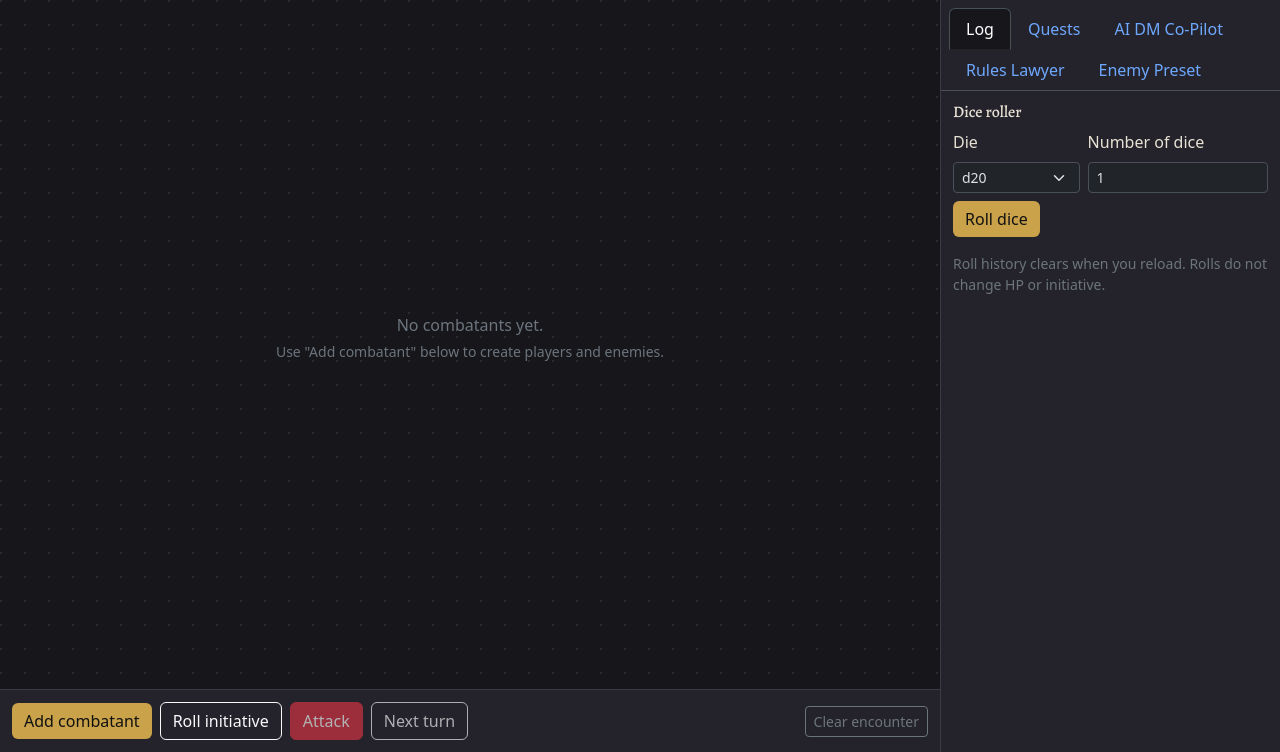
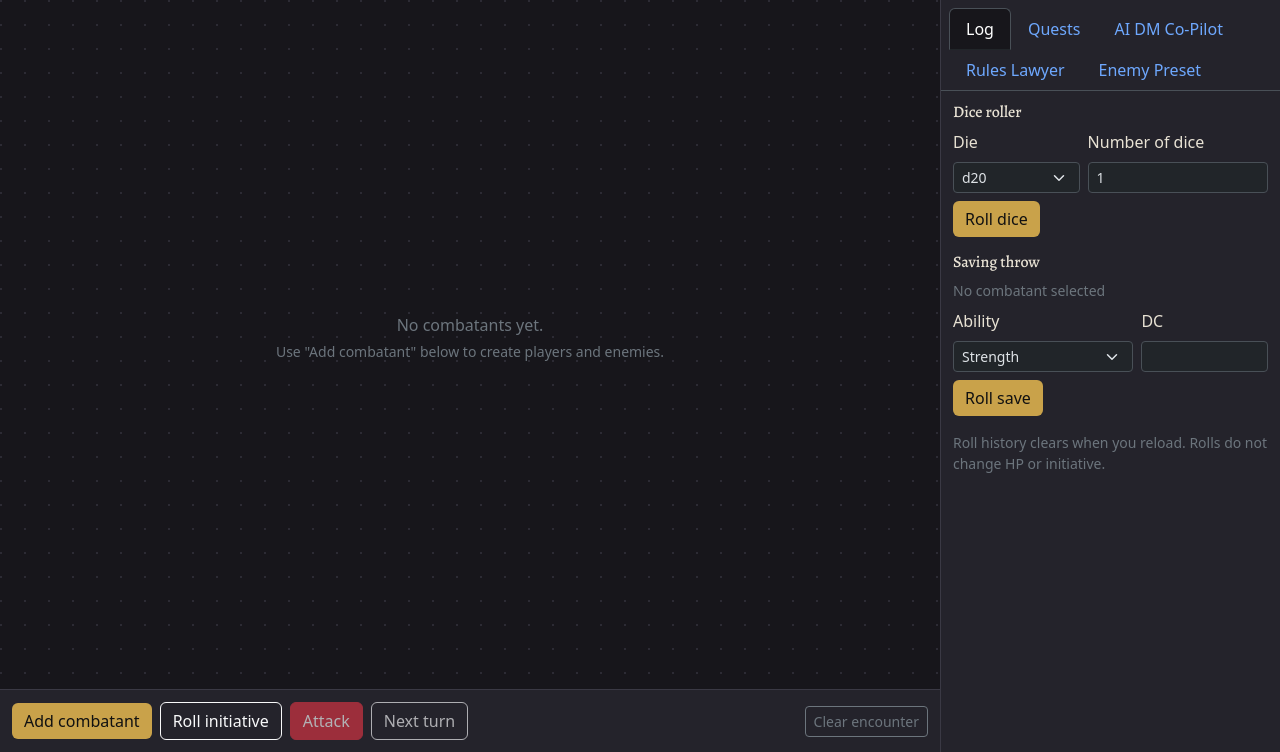
Before and after one commit to UCCS-CS4300-5300/group2-fall2026, a Django app: page / in a window 1280 px wide. Shown: the part 48-800 px from the top of the page. Run offline with Django 5.2, Linux system fonts and the light colour scheme; data that the repository does not hold is empty.

Commit message:
Add saving throw roll controls

```diff
--- a/project/core/static/core/js/main.js
+++ b/project/core/static/core/js/main.js
@@ -5,6 +5,7 @@ import { setupPreset } from "./enemy_presets.js";
 import { setupSelectableCharacterCard } from "./character_select.js";
 import { setupEditableHp } from "./editable_hp.js";
 import { setupInitiativeRoller } from "./initiative_roller.js";
+import { setupSavingThrowRoller } from "./saving_throws.js";
 
 setupDraggableCharacterCard() //Make character cards draggable
 setupSelectableCharacterCard() // Make character cards selectable
@@ -14,6 +15,7 @@ setupQuests()
 setupPreset()
 setupEditableHp() // Make character current HP editable
 setupInitiativeRoller()
+setupSavingThrowRoller()
 
 //Logic for adding new combatant with the "addForm" element on the home template.
 const addForm = document.getElementById("addForm");
--- a/project/core/static/core/js/saving_throws.js
+++ b/project/core/static/core/js/saving_throws.js
@@ -49,3 +49,68 @@ export function rollSavingThrow(combatant, ability, dc) {
     const die = rollDice(20, 1).total;
     return calculateSavingThrow(die, bonus, dc);
 }
+
+export function setupSavingThrowRoller() {
+    const form = document.getElementById("savingThrowForm");
+    const board = document.getElementById("board");
+    if (!form || !board) return;
+
+    const selectedTarget = document.getElementById("savingThrowTarget");
+    const result = document.getElementById("savingThrowResult");
+    const error = document.getElementById("savingThrowError");
+    const log = document.getElementById("log");
+    const abilityLabels = {
+        strength: "Strength",
+        dexterity: "Dexterity",
+        constitution: "Constitution",
+        intelligence: "Intelligence",
+        wisdom: "Wisdom",
+        charisma: "Charisma",
+    };
+    let selectedCombatant = null;
+
+    board.addEventListener("combatant:selected", (event) => {
+        selectedCombatant = event.target.closest(".combatant");
+        const name = selectedCombatant.querySelector(".name")?.textContent.trim();
+        selectedTarget.textContent = `Selected: ${name || "Combatant"}`;
+        result.textContent = "";
+        error.textContent = "";
+    });
+
+    board.addEventListener("combatant:deselected", (event) => {
+        if (event.target !== selectedCombatant) return;
+        selectedCombatant = null;
+        selectedTarget.textContent = "No combatant selected";
+        result.textContent = "";
+        error.textContent = "";
+    });
+
+    form.addEventListener("submit", (event) => {
+        event.preventDefault();
+        result.textContent = "";
+        error.textContent = "";
+
+        try {
+            if (!selectedCombatant) {
+                throw new Error("Select a combatant card before rolling.");
+            }
+
+            const ability = form.elements.namedItem("ability").value;
+            const dc = Number(form.elements.namedItem("dc").value);
+            const savingThrow = rollSavingThrow(selectedCombatant, ability, dc);
+            const name = selectedCombatant.querySelector(".name")?.textContent.trim();
+            const modifier = savingThrow.bonus < 0
+                ? `- ${Math.abs(savingThrow.bonus)}`
+                : `+ ${savingThrow.bonus}`;
+            const message = `${name || "Combatant"} ${abilityLabels[ability]} save: d20 ${savingThrow.die} ${modifier} = ${savingThrow.total} vs DC ${savingThrow.dc} (${savingThrow.success ? "Success" : "Failure"})`;
+            result.textContent = message;
+
+            const entry = document.createElement("p");
+            entry.className = "small mb-2";
+            entry.textContent = message;
+            log.prepend(entry);
+        } catch (rollError) {
+            error.textContent = rollError.message;
+        }
+    });
+}
--- a/project/core/templates/core/encounter_combatant_card.html
+++ b/project/core/templates/core/encounter_combatant_card.html
@@ -5,6 +5,12 @@
     data-id="{{ entry.id }}"
     data-char-id="{{ char.id }}"
     data-init-value="{{ entry.initiative }}"
+    data-save-strength-bonus="{{ char.strength_save_bonus }}"
+    data-save-dexterity-bonus="{{ char.dexterity_save_bonus }}"
+    data-save-constitution-bonus="{{ char.constitution_save_bonus }}"
+    data-save-intelligence-bonus="{{ char.intelligence_save_bonus }}"
+    data-save-wisdom-bonus="{{ char.wisdom_save_bonus }}"
+    data-save-charisma-bonus="{{ char.charisma_save_bonus }}"
     data-move-url="{% url 'core:move_combatant' entry.id %}"
     data-update-hp-url="{% url 'core:update_hp' entry.id %}"
     data-update-initiative-url="{% url 'core:update_initiative' entry.id %}"
--- a/project/core/templates/core/home.html
+++ b/project/core/templates/core/home.html
@@ -152,6 +152,30 @@
                             <noscript><p class="small text-danger">Enable JavaScript to roll dice.</p></noscript>
                             <p id="diceResult" class="small mt-2 mb-0" role="status" aria-live="polite"></p>
                             <p id="diceError" class="small text-danger mt-2 mb-0" role="alert"></p>
+                        </form>
+                        <form id="savingThrowForm" class="mb-3">
+                            <h2 class="h6">Saving throw</h2>
+                            <p id="savingThrowTarget" class="small text-secondary mb-2" role="status" aria-live="polite">No combatant selected</p>
+                            <div class="row g-2 mb-2">
+                                <div class="col-7">
+                                    <label for="savingThrowAbility" class="form-label">Ability</label>
+                                    <select id="savingThrowAbility" name="ability" class="form-select form-select-sm" required>
+                                        <option value="strength">Strength</option>
+                                        <option value="dexterity">Dexterity</option>
+                                        <option value="constitution">Constitution</option>
+                                        <option value="intelligence">Intelligence</option>
+                                        <option value="wisdom">Wisdom</option>
+                                        <option value="charisma">Charisma</option>
+                                    </select>
+                                </div>
+                                <div class="col-5">
+                                    <label for="savingThrowDc" class="form-label">DC</label>
+                                    <input id="savingThrowDc" name="dc" type="number" min="1" step="1" class="form-control form-control-sm" required />
+                                </div>
+                            </div>
+                            <button class="btn btn-brass" type="submit">Roll save</button>
+                            <p id="savingThrowResult" class="small mt-2 mb-0" role="status" aria-live="polite"></p>
+                            <p id="savingThrowError" class="small text-danger mt-2 mb-0" role="alert"></p>
                         </form>
                         <p class="small text-secondary">Roll history clears when you reload. Rolls do not change HP or initiative.</p>
                         <div id="log"></div>
```
Also changed, not shown: project/core/test_encounters.py (+13 -0 lines).
